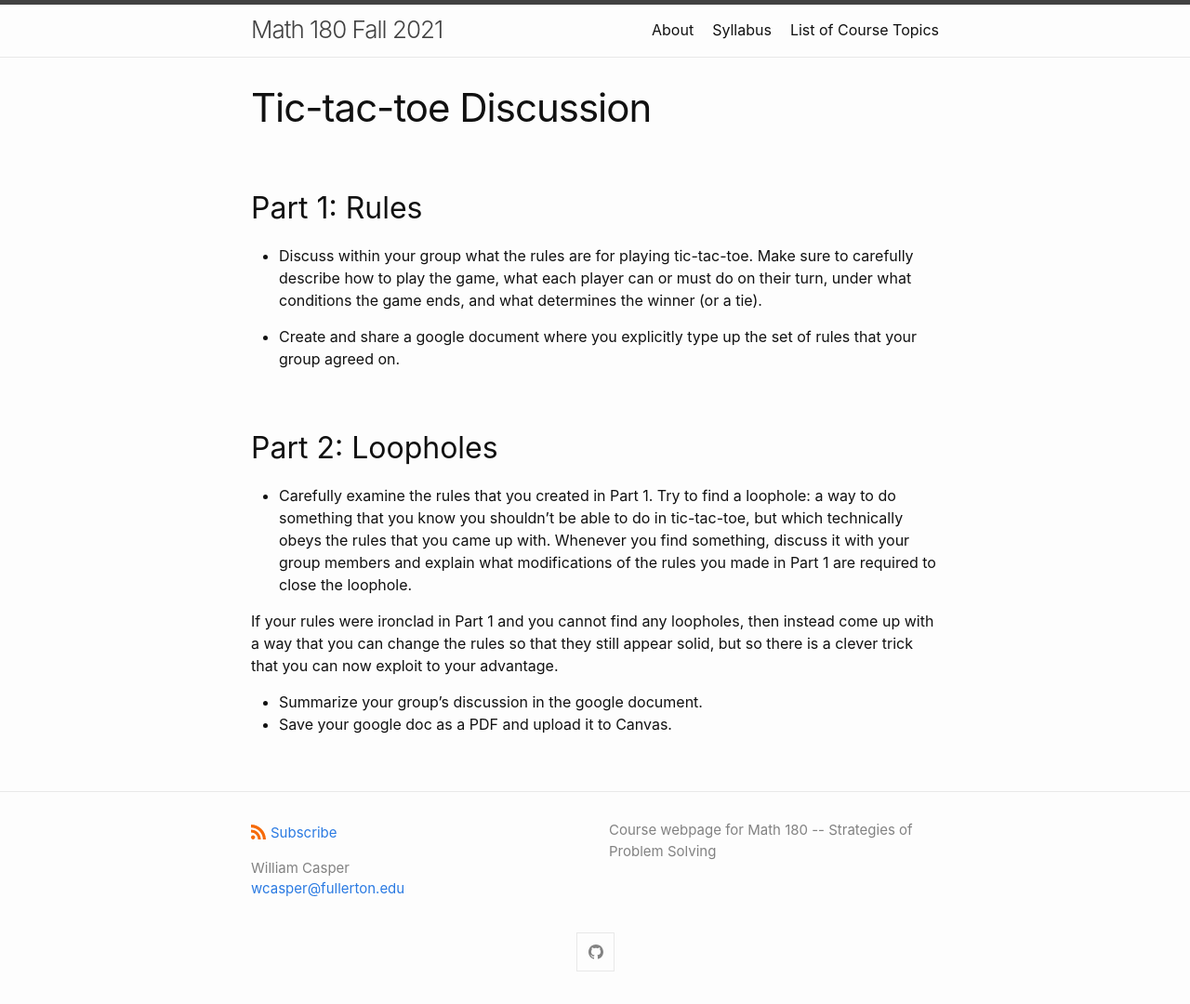
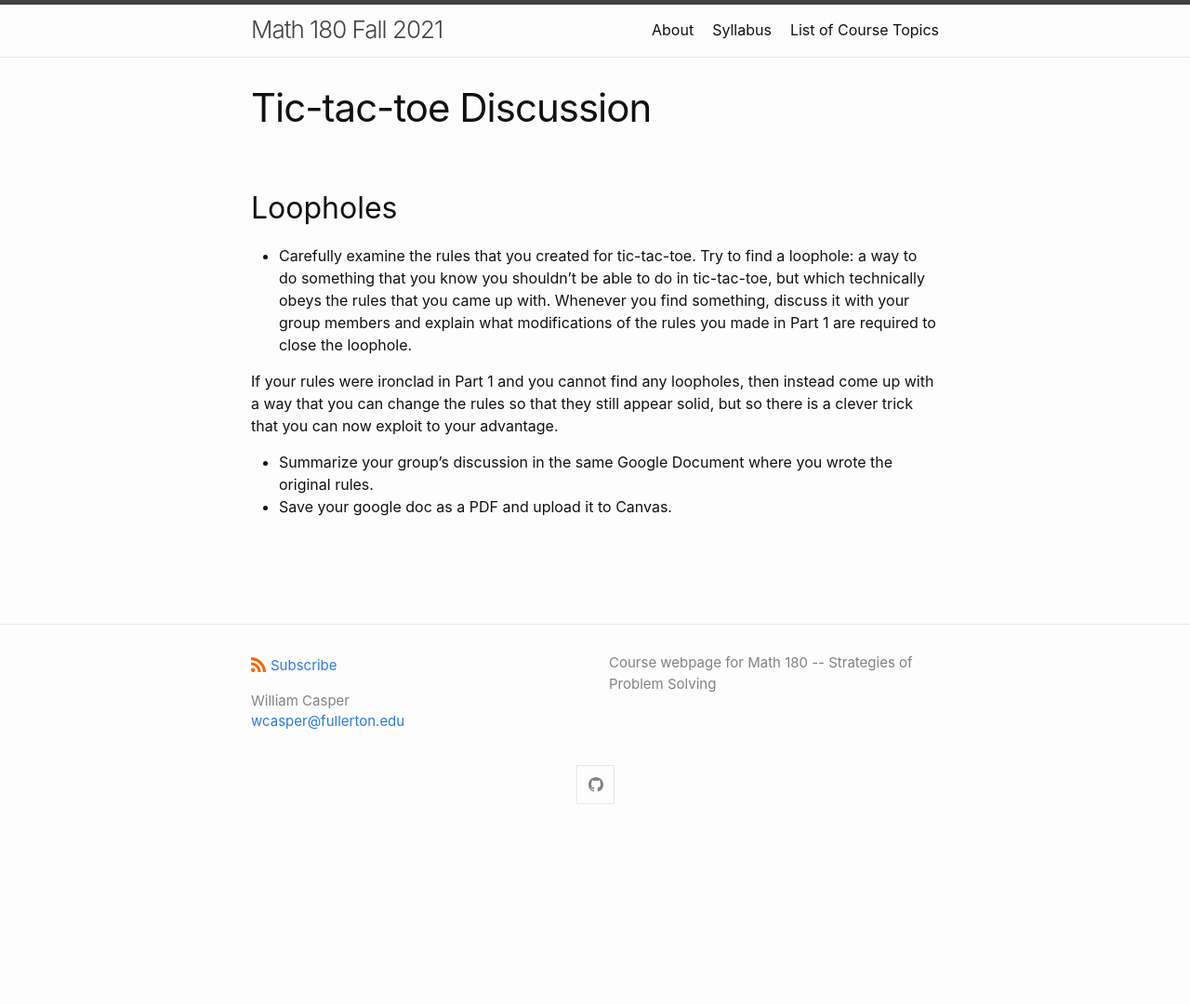
Before and after one commit to wcasper/math180fall2021, a Jekyll site: the page built from _modules/tic-tac-toe/discussion.md, in a window 1280 px wide. Shown: the whole page at 93% size. Built offline with Jekyll 4.4.1, drawn with Linux system fonts in a browser that asks for light colours; after the commit the page ends 900 px from its top, so only the background shows below that.

Commit message:
removed redundant instructions

```diff
--- a/_modules/tic-tac-toe/discussion.md
+++ b/_modules/tic-tac-toe/discussion.md
@@ -4,18 +4,13 @@ title: Tic-tac-toe Discussion
 permalink: /modules/tic-tac-toe/discussion
 ---
 
-## Part 1: Rules
-* Discuss within your group what the rules are for playing tic-tac-toe.  Make sure to carefully describe how to play the game, what each player can or must do on their turn, under what conditions the game ends, and what determines the winner (or a tie).
+## Loopholes
 
-* Create and share a google document where you explicitly type up the set of rules that your group agreed on.
-
-## Part 2: Loopholes
-
-* Carefully examine the rules that you created in Part 1.
+* Carefully examine the rules that you created for tic-tac-toe.
 Try to find a loophole: a way to do something that you know you shouldn't be able to do in tic-tac-toe, but which technically obeys the rules that you came up with.
 Whenever you find something, discuss it with your group members and explain what modifications of the rules you made in Part 1 are required to close the loophole.
 
 If your rules were ironclad in Part 1 and you cannot find any loopholes, then instead come up with a way that you can change the rules so that they still appear solid, but so there is a clever trick that you can now exploit to your advantage.
 
-* Summarize your group's discussion in the google document.
+* Summarize your group's discussion in the same Google Document where you wrote the original rules.
 * Save your google doc as a PDF and upload it to Canvas.
```
